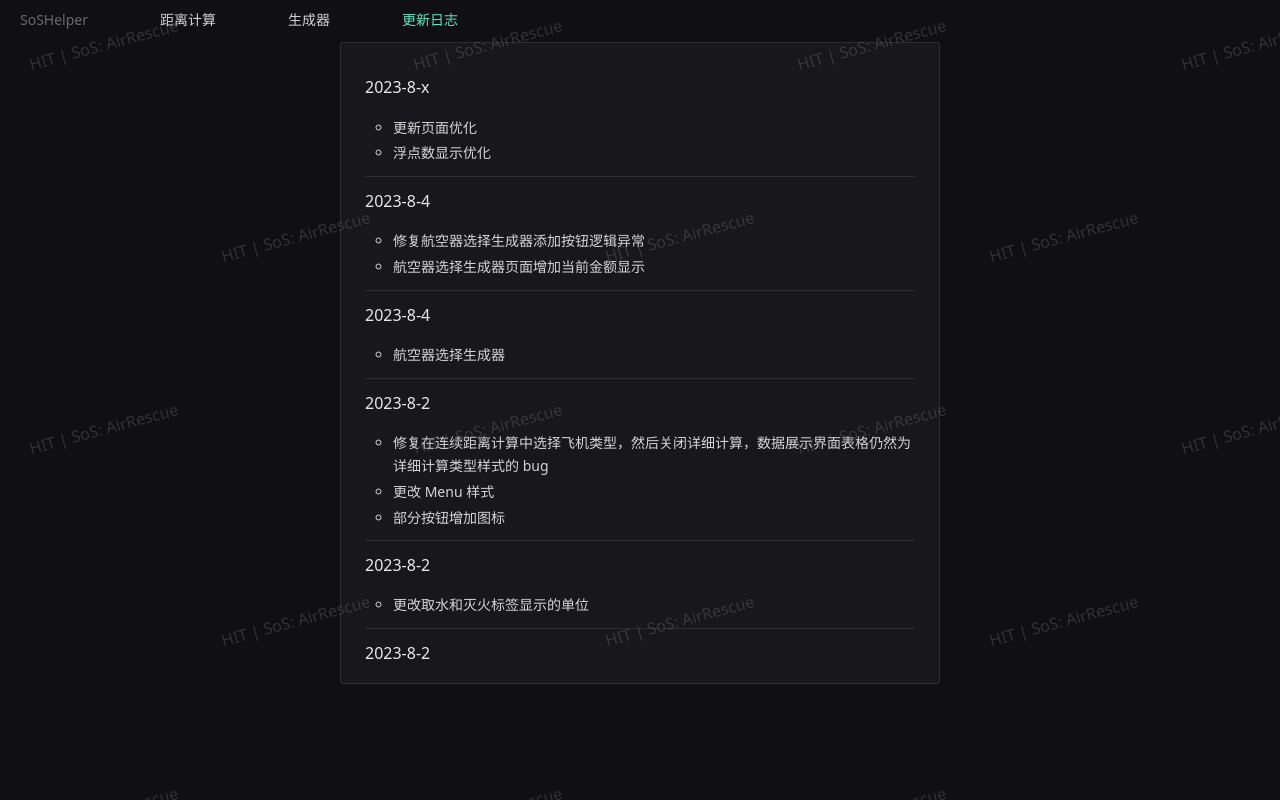
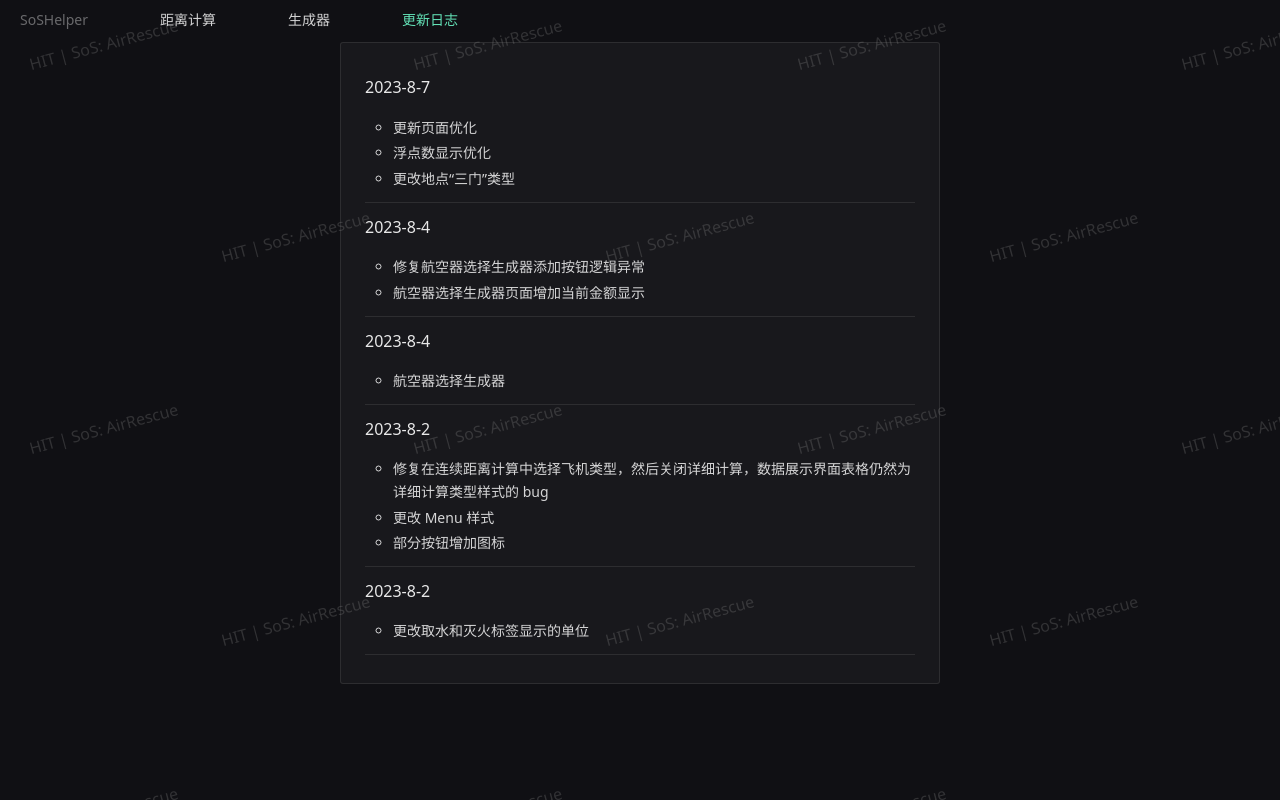
Before and after one commit to koppa42/NuxtSoSHelper, a Nuxt app: page /update in a window 1280 px wide. Built offline with nearby package versions, Linux system fonts and the light colour scheme; some icons are missing.

Commit message:
school contest

```diff
--- a/pages/generator/aircraft.vue
+++ b/pages/generator/aircraft.vue
@@ -1,6 +1,6 @@
 <script setup lang="ts">
 import { NWatermark, NCard, NInputNumber, NThing, useDialog, NButton } from 'naive-ui';
-import { useAircraftStore } from '@/store/aircraft';
+import { Aircraft, useAircraftStore } from '@/store/aircraft';
 import MyMenu from '@/components/MyMenu.vue';
 import AircraftInput from '@/components/generator/AircraftInput.vue';
 import AircraftList, { AircraftItem } from '@/components/generator/AircraftList.vue';
@@ -54,6 +54,31 @@ const handleLock = (idx: number) => {
   value.value[idx].locked = !value.value[idx].locked;
 }
 
+// const generateAll = () => {
+//   let leftMoney = total.value;
+//   const allAircraft = aircraftStore.default;
+
+//   const generateUnit = (leftMoney: number): number => {
+//     const allowAircrafts = allAircraft.filter((val) => val.price <= leftMoney);
+//     if (allowAircrafts.length <= 0) {
+//       return 0;
+//     } else {
+//       let total = 0;
+//       for (let i = 0; i <= allowAircrafts.length - 1; i++) {
+//         let ret = generateUnit(leftMoney - allowAircrafts[i].price);
+//         if (ret === 0) {
+//           total += 1;
+//         } else {
+//           total += ret;
+//         }
+//       }
+//       return total;
+//     }
+//   }
+
+//   return generateUnit(leftMoney);
+// }
+
 const generate = () => {
   // 删除未锁定的所有飞机
   value.value = value.value.filter((val) => val.locked);
@@ -90,6 +115,7 @@ const handleRandom = () => {
     negativeText: "取消",
     onPositiveClick: () => {
       generate();
+      // console.log(generateAll());
     },
     onNegativeClick: () => { }
   })
@@ -138,7 +164,7 @@ const handleSiwtch = (val: number | null) => {
           <template #prefix>¥</template>
           <template #suffix>亿</template>
         </NInputNumber>
-        <sapn style="margin-left: 16px;">当前金额：{{ now.toFixed(2) }} 亿</sapn>
+        <span style="margin-left: 16px;">当前金额：{{ now.toFixed(2) }} 亿</span>
         <AircraftList :aircraft-list="value" style="margin-top: 16px;" @delete="handleDelete" @lock="handleLock" />
       </div>
       <div class="rbox">
--- a/pages/update.vue
+++ b/pages/update.vue
@@ -12,10 +12,11 @@ import MyMenu from '@/components/MyMenu.vue';
       <NScrollbar style="max-height: 600px; height: 100%;">
         <NList>
           <NListItem>
-            <NThing title="2023-8-x">
+            <NThing title="2023-8-7">
               <NUl>
                 <NLi>更新页面优化</NLi>
                 <NLi>浮点数显示优化</NLi>
+                <NLi>更改地点“三门”类型</NLi>
               </NUl>
             </NThing>
           </NListItem>
--- a/store/position.ts
+++ b/store/position.ts
@@ -21,7 +21,7 @@ export const usePositionStore = defineStore('position', {
       { name: '永康（集结）', type: "Source", longitude: 120.04, latitude: 28.89, location: "Land" },
       { name: '东阳（集结）', type: "Source", longitude: 120.25, latitude: 29.27, location: "Land" },
       { name: '新昌（集结）', type: "Source", longitude: 120.9, latitude: 29.51, location: "Land" },
-      { name: '三门（安置）', type: "Destination", longitude: 121.37, latitude: 29.06, location: "Land" },
+      // { name: '三门（安置）', type: "Destination", longitude: 121.37, latitude: 29.06, location: "Land" },
       { name: '救捞船（安置）', type: "Destination", longitude: 122.22, latitude: 28.39, location: "Land" },
       { name: '缙云（灾区）', type: "DisasterArea", longitude: 120.16, latitude: 28.72, location: "Land" },
       { name: '山早（灾区）', type: "DisasterArea", longitude: 120.67, latitude: 28.53, location: "Land" },
@@ -32,6 +32,7 @@ export const usePositionStore = defineStore('position', {
       { name: '失事渔船（事故）', type: "DisasterArea", longitude: 121.78, latitude: 28.86, location: "Sea" },
       { name: '侧翻游轮（事故）', type: "DisasterArea", longitude: 122.0, latitude: 28.75, location: "Sea" },
       { name: '高危平台（事故）', type: "DisasterArea", longitude: 123.1, latitude: 28.41, location: "Sea" },
+      { name: '三门（灾区）', type: "DisasterArea", longitude: 121.37, latitude: 29.06, location: "Land" },
     ]
   }),
   actions: {
```
